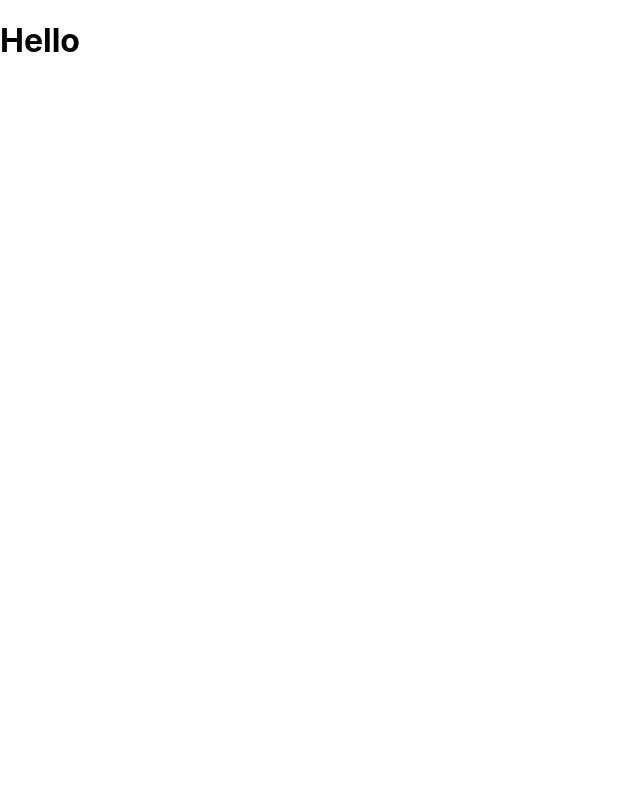
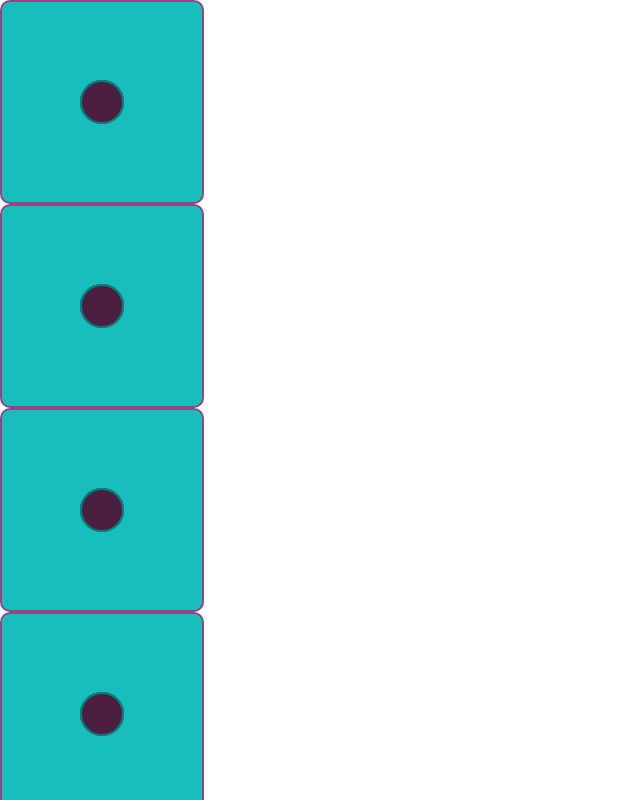
Before and after one commit to LiamMyles/yahtzee-redux, a React (Create React App) app: page / in a window 1280 px wide. Shown: the top 800 px of the page, without its empty margins (0-640 px from the left). Built offline with nearby package versions, Linux system fonts and the light colour scheme.

Commit message:
Add basic dice reducer state and roll

```diff
--- a/src/App.jsx
+++ b/src/App.jsx
@@ -1,8 +1,66 @@
-import React from "react";
+import React, { useReducer } from "react";
 import "./App.css";
+import "./Die.css";
+
+function rollDice() {
+  return Math.floor(Math.random() * 6) + 1;
+}
+
+const initialDiceState = [...Array(6)].map((item, index) => ({
+  theme: 3,
+  side: 1,
+  isRolling: false
+}));
+
+function diceReducer(state, { type, diceNumber }) {
+  switch (type) {
+    case "rollSingleDice":
+      return state.map((die, index) => {
+        if (diceNumber === index) {
+          return { ...die, side: rollDice() };
+        } else {
+          return die;
+        }
+      });
+    case "rollAllDice":
+      return state.map(die => {
+        return { ...die, side: rollDice() };
+      });
+    default:
+      throw new Error();
+  }
+}
 
 function App() {
-  return <h1> Hello </h1>;
+  const [diceState, dispatch] = useReducer(diceReducer, initialDiceState);
+  console.log(diceState);
+  return (
+    <div>
+      <section
+        onClick={() => {
+          dispatch({ type: "rollAllDice" });
+        }}
+      >
+        {diceState.map((dieState, index) => (
+          <Die side={dieState.side} theme={dieState.theme} key={index} />
+        ))}
+        <Die />
+      </section>
+    </div>
+  );
+}
+
+function Die({ side = 1, theme = 1 }) {
+  return (
+    <ul className={`die die--theme-${theme}`} data-current-side={side}>
+      <li className="pip" />
+      <li className="pip" />
+      <li className="pip" />
+      <li className="pip" />
+      <li className="pip" />
+      <li className="pip" />
+    </ul>
+  );
 }
 
 export default App;
--- /dev/null
+++ b/src/Die.css
@@ -0,0 +1,186 @@
+.die--theme-1 {
+  --dice-colour: rebeccapurple;
+  --dice-border-colour: pink;
+  --pip-colour: pink;
+  --pip-border-colour: #da8686;
+}
+
+.die--theme-2 {
+  --dice-colour: #233d4d;
+  --dice-border-colour: #93b5c6;
+  --pip-colour: #f06449;
+  --pip-border-colour: #fe7f2d;
+}
+
+.die--theme-3 {
+  --dice-colour: #17bebb;
+  --dice-border-colour: #934683;
+  --pip-colour: #4b1d3f;
+  --pip-border-colour: #0e7c7b;
+}
+
+.die--theme-4 {
+  --dice-colour: #c1f7dc;
+  --dice-border-colour: #c62e65;
+  --pip-colour: #c3d2d5;
+  --pip-border-colour: #e396df;
+}
+
+.die--theme-5 {
+  --dice-colour: #395c6b;
+  --dice-border-colour: #2f1847;
+  --pip-colour: #cba135;
+  --pip-border-colour: #d4cb92;
+}
+
+.die--theme-6 {
+  --dice-colour: #2d080a;
+  --dice-border-colour: #813405;
+  --pip-colour: #f5853f;
+  --pip-border-colour: #f9a03f;
+}
+
+.die {
+  --dice-size: 200px;
+  --pip-size: calc(var(--dice-size) / 5);
+  --pip-location-postive: calc(var(--dice-size) / 4 - 50%);
+  --pip-location-negtive: calc(var(--dice-size) / 4 * -1 - 50%);
+  --pip-middle-middle: translate(-50%, -50%);
+  --pip-right-middle: translate(var(--pip-location-postive), -50%);
+  --pip-left-middle: translate(var(--pip-location-negtive), -50%);
+  --pip-right-top: translate(var(--pip-location-postive),
+      var(--pip-location-negtive));
+  --pip-left-top: translate(var(--pip-location-negtive),
+      var(--pip-location-negtive));
+  --pip-left-bottom: translate(var(--pip-location-negtive),
+      var(--pip-location-postive));
+  --pip-right-bottom: translate(var(--pip-location-postive),
+      var(--pip-location-postive));
+}
+
+@keyframes spin {
+  from {
+    transform: rotate(0deg);
+  }
+
+  to {
+    transform: rotate(720deg);
+  }
+}
+
+.die {
+  border-radius: 10px;
+  list-style: none;
+  position: relative;
+  width: var(--dice-size);
+  height: var(--dice-size);
+  margin: 0;
+  padding: 0;
+  background: var(--dice-colour);
+  border: solid var(--dice-border-colour) 2px;
+  transition: background-color 1s ease-in-out, border-color 1s ease-in-out;
+}
+
+.die.spin-dice {
+  animation-duration: 4s;
+  animation-name: spin;
+  animation-iteration-count: 1;
+}
+
+.die .pip {
+  transition: transform 0.5s cubic-bezier(0.86, 0, 0.07, 1),
+    background-color 1s ease-in-out, border-color 1s ease-in-out;
+  border: solid var(--pip-border-colour) 2px;
+  position: absolute;
+  background: var(--pip-colour);
+  border-radius: 50%;
+  height: var(--pip-size);
+  width: var(--pip-size);
+  top: 50%;
+  left: 50%;
+}
+
+.die[data-current-side="1"] .pip {
+  transform: var(--pip-middle-middle);
+
+}
+
+.die[data-current-side="2"] .pip:nth-child(1) {
+  transform: var(--pip-left-top);
+}
+
+.die[data-current-side="2"] .pip {
+  transform: var(--pip-right-bottom);
+}
+
+.die[data-current-side="3"] .pip {
+  transform: var(--pip-middle-middle);
+}
+
+.die[data-current-side="3"] .pip:nth-child(1) {
+  transform: var(--pip-left-top);
+}
+
+.die[data-current-side="3"] .pip:nth-child(2) {
+  transform: var(--pip-right-bottom);
+}
+
+.die[data-current-side="4"] .pip {
+  transform: var(--pip-right-top);
+}
+
+.die[data-current-side="4"] .pip:nth-child(1) {
+  transform: var(--pip-left-top);
+}
+
+.die[data-current-side="4"] .pip:nth-child(2) {
+  transform: var(--pip-right-bottom);
+}
+
+.die[data-current-side="4"] .pip:nth-child(3) {
+  transform: var(--pip-left-bottom);
+}
+
+.die[data-current-side="5"] .pip {
+  transform: var(--pip-right-top);
+}
+
+.die[data-current-side="5"] .pip:nth-child(1) {
+  transform: var(--pip-left-top);
+}
+
+.die[data-current-side="5"] .pip:nth-child(2) {
+  transform: var(--pip-right-bottom);
+}
+
+.die[data-current-side="5"] .pip:nth-child(3) {
+  transform: var(--pip-left-bottom);
+}
+
+.die[data-current-side="5"] .pip:nth-child(4) {
+  transform: var(--pip-middle-middle);
+}
+
+.die[data-current-side="6"] .pip {
+  transform: var(--pip-right-top);
+}
+
+.die[data-current-side="6"] .pip:nth-child(1) {
+  transform: var(--pip-left-top);
+}
+
+.die[data-current-side="6"] .pip:nth-child(2) {
+  transform: var(--pip-right-bottom);
+}
+
+.die[data-current-side="6"] .pip:nth-child(3) {
+  transform: var(--pip-left-bottom);
+}
+
+.die[data-current-side="6"] .pip:nth-child(4) {
+  transform: var(--pip-left-middle);
+}
+
+.die[data-current-side="6"] .pip:nth-child(5) {
+  transform: var(--pip-right-middle);
+}
```
